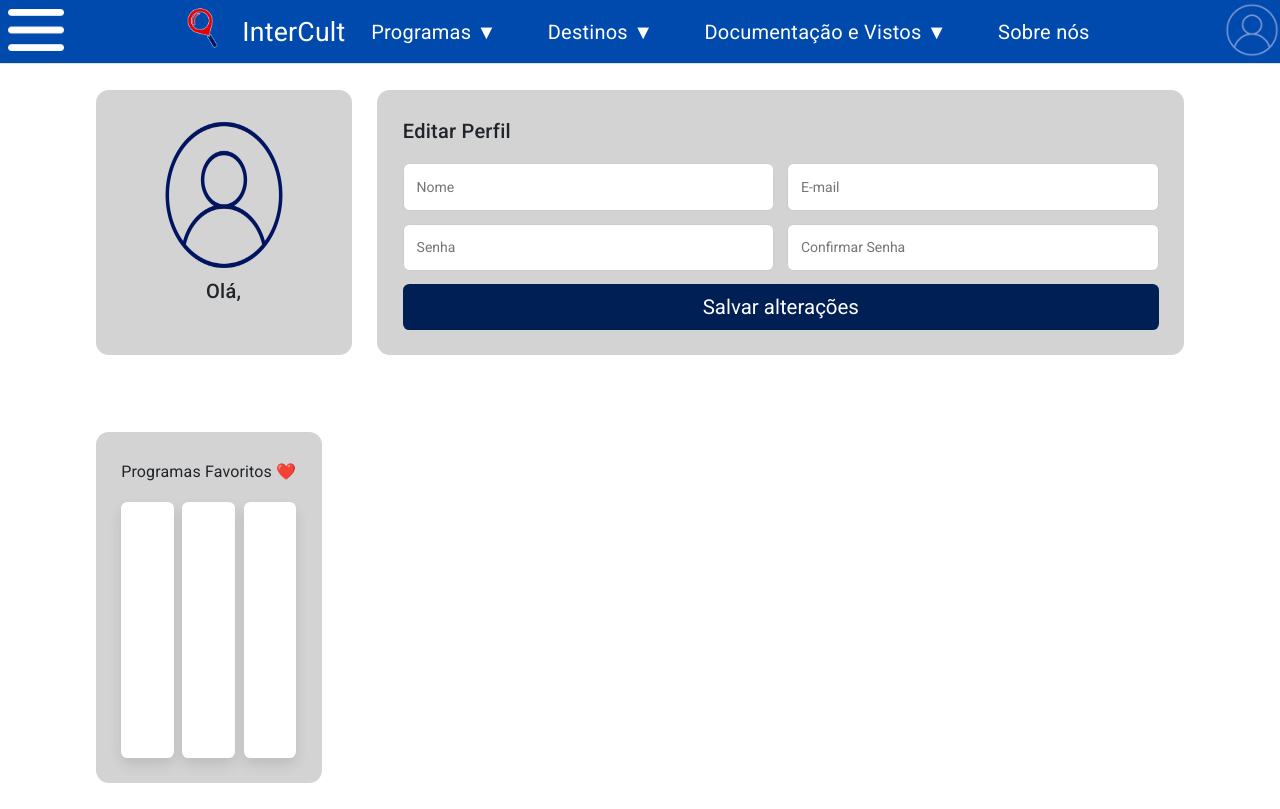
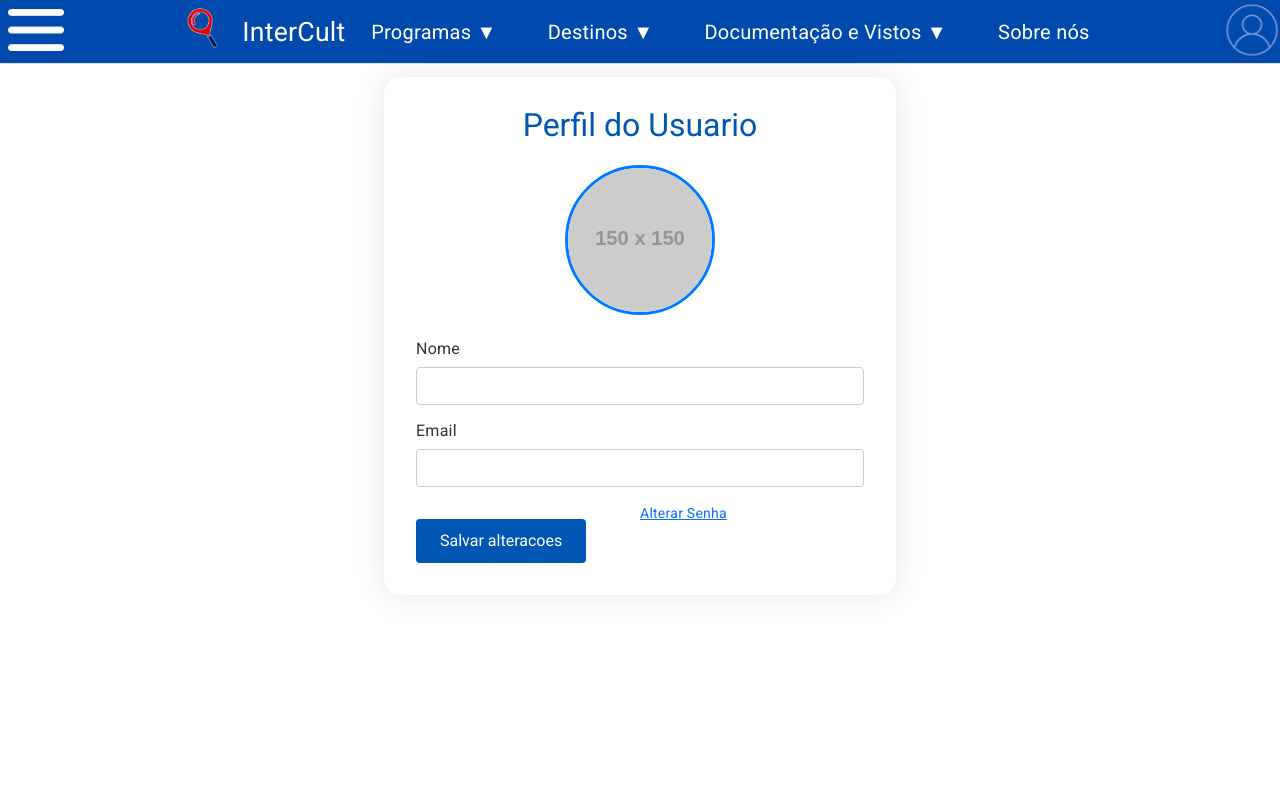
Before and after one commit to Dallacqua90125/IntercultV1, an Angular app in the folder TCC/InterCult/: page /profile in a window 1280 px wide. Built offline with nearby package versions, Linux system fonts and the light colour scheme.

Commit message:
profile - andre

```diff
--- a/TCC/InterCult/src/app/pages/profile/profile.component.css
+++ b/TCC/InterCult/src/app/pages/profile/profile.component.css
@@ -1,76 +1,106 @@
-body {
-    font-family: Arial, sans-serif;
-    background-color: #f0f0f0;
+body, html {
     margin: 0;
     padding: 0;
+    width: 100vw;
+    height: 100vh;
+    display: flex;
+    position: flex;
+	justify-content: center;
+	align-items: center;
+    background: linear-gradient(to right, #0056b3, #007bff);
+    font-family: Arial, sans-serif;
 }
-.container {
+
+.profile-container {
+    width: 40%;
+    margin-left: 30%;
+    margin-top: 1%;
+    background: white;
+    padding: 2rem;
+    border-radius: 1rem;
+    box-shadow: 0 0 2rem rgba(0, 0, 0, 0.1);
     display: flex;
-    flex-direction: row;
-    padding: 2vw;
+    flex-direction: column;
+    align-items: center;
+    text-align: center;
+    position: flex;
 }
-.profile-sidebar {
-    background-color: #d3d3d3;
-    padding: 2vw;
-    border-radius: 1vw;
-    text-align: center;
-    margin-right: 2vw;
+
+.profile-container h1 {
+    margin-bottom: 1.5rem;
+    font-size: 2rem;
+    color: #0056b3;
+    width: 100%;
+}
+
+.profile-picture {
+    margin-bottom: 1.5rem;
+    align-items: center;
+    cursor: pointer;
+
+}
+
+.profile-picture img {
     width: 20vw;
+    height: 20vw;
+    max-width: 150px;
+    max-height: 150px;
+    border-radius: 50%;
+    object-fit: cover;
+    border: 3px solid #007bff;
 }
-.profile-sidebar img {
-    border-radius: 50%;
-    width: 10vw;
-    height: 10vw;
+
+.profile-form {
+    display: flex;
+    flex-direction: column;
+    align-items: flex-start;
+    width: 100%;
+    text-align: left;
 }
-.profile-content {
-    background-color: #d3d3d3;
-    padding: 2vw;
-    border-radius: 1vw;
-    flex: 1;
+
+.form-group {
+    width: 100%;
+    margin-bottom: 1rem;
 }
-.profile-content h2 {
-    margin-top: 0;
+
+.profile-form label {
+    margin-bottom: 0.5rem;
+    font-size: 1rem;
+    color: #333;
+    display: block;
 }
-.profile-content form {
-    display: grid;
-    grid-template-columns: 1fr 1fr;
-    gap: 1vw;
-}
-.profile-content form input[type="text"],
-.profile-content form input[type="password"],
-.profile-content form input[type="email"] {
+
+.profile-form input {
     width: 100%;
-    padding: 1vw;
-    border-radius: 0.5vw;
-    border: 0.1vw solid #ccc;
+    padding: 0.5rem;
+    font-size: 1rem;
+    border: 1px solid #ccc;
+    border-radius: 0.25rem;
     box-sizing: border-box;
 }
-.profile-content form input[type="submit"] {
-    grid-column: span 2;
-    padding: 1vw;
-    border-radius: 0.5vw;
+.form-click{
+    width: 100%;
+}
+.form-button{
+    width: 50%;
+    float: left;
+}
+.form-link{
+    width: 50%;
+    float: left;
+}
+.profile-form button {
+    margin-top: 1rem;
+    padding: 0.75rem 1.5rem;
+    font-size: 1rem;
+    color: white;
+    background: #0056b3;
     border: none;
-    background-color: #001f54;
-    color: white;
-    font-size: 1.6vw;
+    border-radius: 0.25rem;
+    cursor: pointer;
+    transition: background 0.3s ease;
 }
-.favorites {
-    background-color: #d3d3d3;
-    padding: 2vw;
-    border-radius: 1vw;
-    margin-top: 2vw;
+
+.profile-form button:hover {
+    background: #004494;
 }
-.favorites h3 {
-    margin-top: 0;
-}
-.favorites .image-container {
-    display: flex;
-    justify-content: space-between;
-}
-.favorites .image-container div {
-    width: 30%;
-    height: 20vw;
-    background-color: white;
-    border-radius: 0.5vw;
-    box-shadow: 0 0.5vw 1vw rgba(0, 0, 0, 0.1);
-}
--- a/TCC/InterCult/src/app/pages/profile/profile.component.html
+++ b/TCC/InterCult/src/app/pages/profile/profile.component.html
@@ -1,23 +1,32 @@
 <app-nav-bar></app-nav-bar>
-<div class="container">
-    <div class="profile-sidebar">
-        <img [src]="imgLogin" style="height:20vh; width:10vw;" alt="">
-        <h2>Olá, {{ user.name1 }}</h2>
+<div class="profile-container">
+    <h1>Perfil do Usuario</h1>
+    <div class="profile-picture" (click)="triggerFileInput()">
+      <img [src]="profileImgSrc" alt="Profile Picture">
+      <input type="file" #fileInput accept="image/*" (change)="onFileSelected($event)" style="display: none;">
     </div>
-    <div class="profile-content">
-        <h2>Editar Perfil</h2>
-        <form (ngSubmit)="onUpdate()" #profileForm="ngForm">
-            <input type="text" name="nome"  placeholder="Nome" required>
-            <input type="email" name="email" placeholder="E-mail" required>
-            <input type="password" name="senha" placeholder="Senha" required>
-            <input type="password" name="confirmar-senha" placeholder="Confirmar Senha" required>
-            <input type="submit" value="Salvar alterações">
-        </form>
+    <form class="profile-form">
+      <div class="form-group">
+        <label for="name">Nome</label>
+        <input type="text" id="name" name="name" [(ngModel)]="name">
+      </div>
+
+      <div class="form-group">
+        <label for="email">Email</label>
+        <input type="email" id="email" name="email" [(ngModel)]="email">
+      </div>
+      <div class="form-click">
+        <div class="form-button"><button type="button" (click)="saveChanges()">Salvar alteracoes</button></div >
+        <div class="form-link"><a href="#">Alterar Senha</a></div>
     </div>
-</div>
+
+    </form>
+  </div>
 
 
-<div class="container">
+
+
+<!--<div class="container">
     <div class="favorites">
         <h3>Programas Favoritos <span style="color: red;">❤️</span></h3>
         <div class="image-container">
@@ -26,4 +35,4 @@
             <div></div>
         </div>
     </div>
-</div>
+</div>-->
--- a/TCC/InterCult/src/app/pages/profile/profile.component.ts
+++ b/TCC/InterCult/src/app/pages/profile/profile.component.ts
@@ -1,5 +1,4 @@
-import { Component } from '@angular/core';
-import { Router } from '@angular/router';
+import { Component, ViewChild, ElementRef } from '@angular/core';
 
 @Component({
   selector: 'app-profile',
@@ -7,51 +6,30 @@ import { Router } from '@angular/router';
   styleUrls: ['./profile.component.css']
 })
 export class ProfileComponent {
-  logo: string = 'assets/intercultlogo.png';
-  imgLogin: string = 'assets/fotinho.png';
+  @ViewChild('fileInput') fileInput!: ElementRef;
+  profileImgSrc: string = 'https://via.placeholder.com/150';
+  name: string = '';
+  email: string = '';
 
-
-  user = {
-    email: '',
-    name: '',
-    name1:'',
-    password1: '',
-    password2: ''
-  };
-
-  constructor(private router: Router) {
-    this.loadCurrentUser();
+  triggerFileInput(): void {
+    this.fileInput.nativeElement.click();
   }
 
-  loadCurrentUser() {
-    const currentUserName = localStorage.getItem('currentUserName');
-    const usersJson = localStorage.getItem('users');
-    if (currentUserName && usersJson) {
-      const users: any[] = JSON.parse(usersJson);
-      const currentUser = users.find((user: any) => user.name === currentUserName);
-      if (currentUser) {
-        this.user = { ...currentUser };
-      }
+  onFileSelected(event: Event): void {
+    const input = event.target as HTMLInputElement;
+    if (input.files && input.files[0]) {
+      const reader = new FileReader();
+      reader.onload = (e: ProgressEvent<FileReader>) => {
+        if (e.target?.result) {
+          this.profileImgSrc = e.target.result as string;
+        }
+      };
+      reader.readAsDataURL(input.files[0]);
     }
   }
 
-  onUpdate() {
-    if (this.user.password1 !== this.user.password2) {
-        alert('As senhas não coincidem');
-        return;
-    }
-
-    const usersJson = localStorage.getItem('users');
-    if (usersJson) {
-        const users: any[] = JSON.parse(usersJson);
-        const currentUserIndex = users.findIndex((user: any) => user.name === this.user.name);
-        if (currentUserIndex !== -1) {
-            users[currentUserIndex] = this.user;
-            localStorage.setItem('users', JSON.stringify(users));
-            alert('Usuário atualizado');
-            this.user.name = this.user.name1;
-            this.router.navigate(['/']);
-        }
-    }
+  saveChanges(): void {
+    // Implement the logic to save changes
+    console.log('Profile updated:', { name: this.name, email: this.email, profileImgSrc: this.profileImgSrc });
+  }
 }
-}
```
